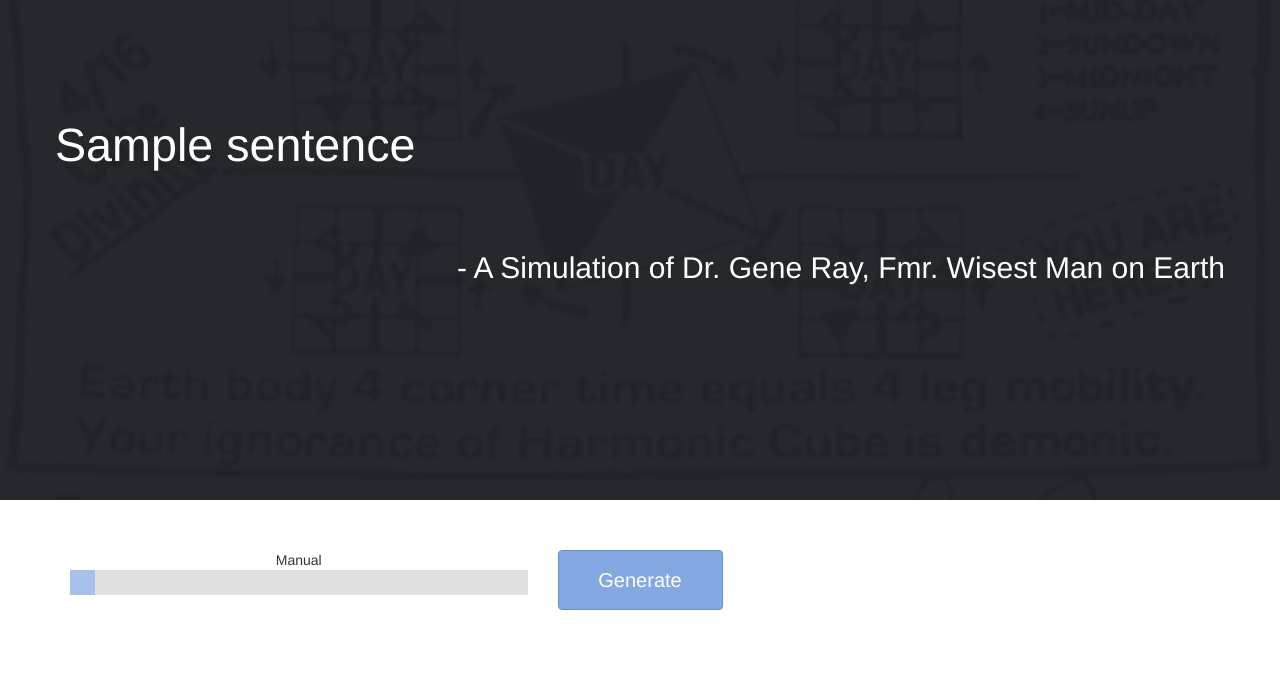
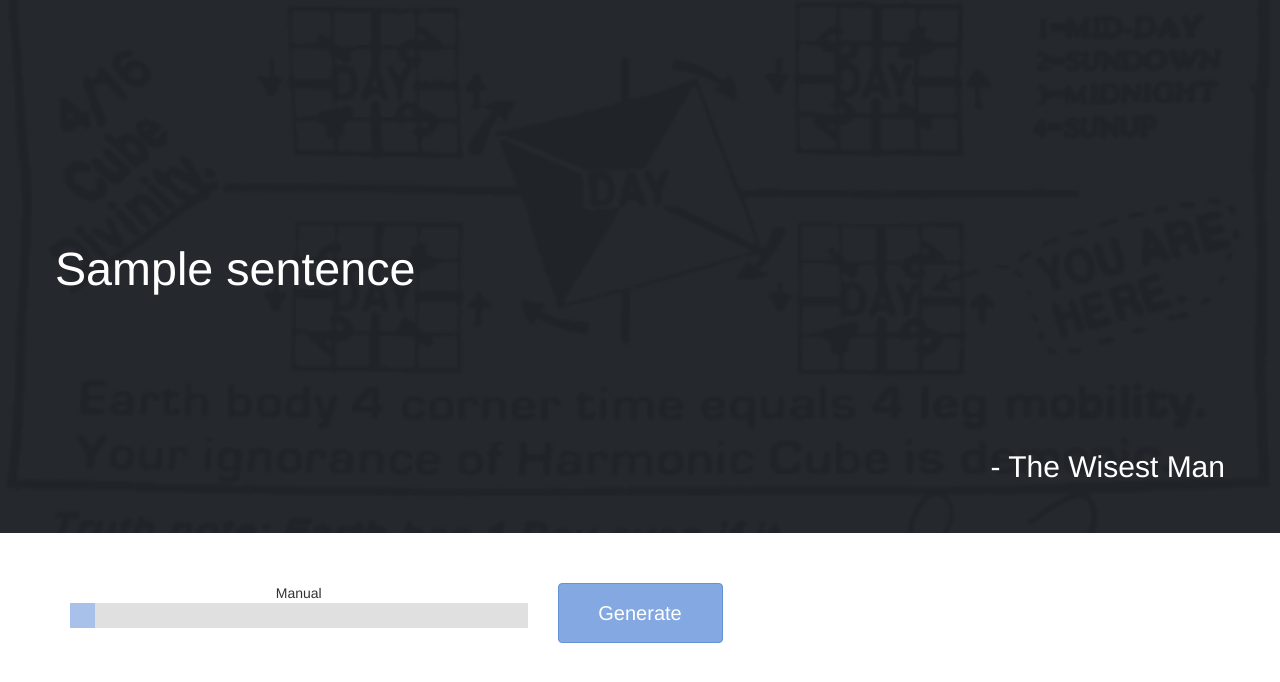
Before and after one commit to Omicron3141/timecube-generator, a Python web app: template Templates/main.html in a window 1280 px wide. Shown: the top 682 px of the page. Run offline with Jinja, Linux system fonts and the light colour scheme; the template is opened without the code that fills it: most values are stand-ins (such as "Sample title", 1, 10 or a date in 2020); some libraries are stand-ins or nearby versions.

Commit message:
MVP, and it looks good

```diff
--- a/Generator/sentenceGenerator.py
+++ b/Generator/sentenceGenerator.py
@@ -6,6 +6,7 @@ vocab = np.zeros((1))
 transitions = np.zeros((1,1))
 
 minlength = 10
+maxlength = 40
 
 def load(filename):
     global vocab
@@ -27,7 +28,7 @@ def generate():
 		index = np.random.choice(np.arange(vocab_size), p=transitions[currenttoken])
 		sentence += [vocab[index]]
 		currenttoken = index
-	if len(sentence) < minlength:
+	if len(sentence) < minlength or len(sentence) > maxlength:
 		return generate()
 	else:
 		return sentence[:-1]
--- a/Templates/main.html
+++ b/Templates/main.html
@@ -20,8 +20,8 @@
         <div class="row">
           <div class="quote-holder">
             <h1 class="quote" id="quote">{{sentence}}</h1>
-            <h2 class="attribution">- A Simulation of Dr. Gene Ray, Fmr. Wisest Man on Earth</h2>
           </div>
+          <h2 class="attribution">- The Wisest Man</h2>
         </div>
       </div>
     </header>
--- a/static/css/main.css
+++ b/static/css/main.css
@@ -21,8 +21,6 @@ header.masthead .overlay {
 }
 
 header.masthead .quote-holder {
-  padding-top: 100px;
-  padding-bottom: 100px;
   height: 500px;
   position: relative;
 }
@@ -30,13 +28,17 @@ header.masthead .quote-holder {
 h1.quote {
 	color: white;
 	font-size: 35pt;
+	position: absolute;
+	top: 50%;
+	transform: translateY(-50%);
 }
 
 h2.attribution {
-	padding-top: 50px;
 	float: right;
 	color: white;
-
+	position: relative;
+	margin-top: -50px;
+	margin-bottom: 50px;
 }
 
 span.btn-generate{
--- a/static/js/Main.js
+++ b/static/js/Main.js
@@ -1,4 +1,5 @@
 var timer = null;
+var ready = true;
 
 $(document).ready(function() {
   $("#timeSlider").on("input", onSliderChange);
@@ -6,16 +7,28 @@ $(document).ready(function() {
 });
 
 function loadNew(){
-  $.get("/new", function(data, status){
-    if (status == "success") {
-      // send the returned student object to the populate function
-      populateNewSentence(data);
-    }
-  });
+  if (ready) {
+	$.get("/new", function(data, status){
+      if (status == "success") {
+	    // send the returned student object to the populate function
+        startPopulateNewSentence(data);
+	  }
+	});
+  }
 }
 
-function populateNewSentence(data){
+function startPopulateNewSentence(data){
+	ready = false;
+	$("#quote").fadeOut(500, function(){
+            endPopulateNewSentence(data);
+        });
+}
+
+function endPopulateNewSentence(data){
 	$("#quote").html(data);
+	$("#quote").fadeIn(500, function(){
+            ready = true;
+        });
 }
 
 function onSliderChange(){
```
Also changed, not shown: 1 other file.
